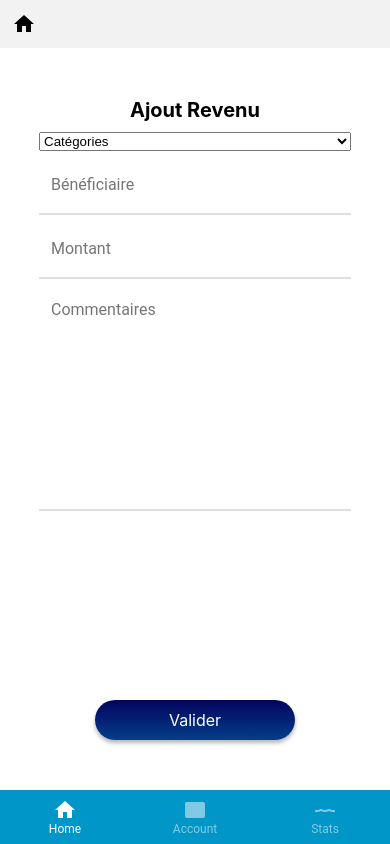
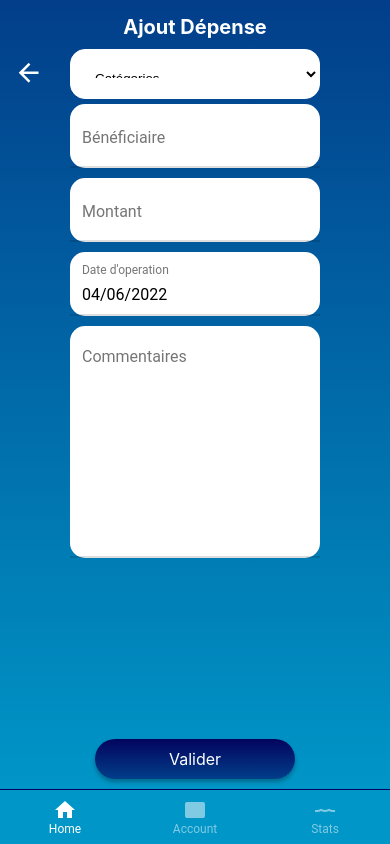
Before and after one commit to GaelTesson/bank, a React Native app: screen /Payments in a window 390 px wide. Built offline with nearby package versions, Linux system fonts and the light colour scheme.

Commit message:
mise en page et test

```diff
--- a/src/components/AjoutDepenses.js
+++ b/src/components/AjoutDepenses.js
@@ -1,4 +1,4 @@
-import { View, StyleSheet, Image, Text, ScrollView, TouchableOpacity} from 'react-native'
+import { View, StyleSheet, Image, Text, ScrollView, TouchableOpacity,SafeAreaView } from 'react-native'
 import React, { useState, useEffect } from 'react'
 import { TextInput } from 'react-native-paper'
 // import Custombutton from '../components/Custombutton'
@@ -10,6 +10,7 @@ import { StatusBar } from 'expo-status-bar'
 import { LinearGradient } from 'expo-linear-gradient'
 import { IconButton } from 'react-native-paper'
 import { GlobalContext } from '../helpers/GlobalContext'
+
 
 
 const AjoutDepenses = () => {
@@ -78,15 +79,26 @@ const AjoutDepenses = () => {
         }
     }
 
+    const navigation = useNavigation()
 
     return (
         <View style={styles.container}>
-            <StatusBar style="auto" />
-            <Text style={styles.label}>Ajout Revenu</Text>
+            <LinearGradient colors={['#023e8a', '#0096c7']} style={styles.background} />
+            <SafeAreaView />
+            <IconButton onPress={() =>
+                navigation.navigate('Home')
+            } icon="arrow-left"
+                size={30}
+                color="#fff"
+                style={styles.icon}
+                />
+            <Text style={styles.label}>Ajout Dépense</Text>
             <View style={styles.groupInput}>
                 <ScrollView>
                 <Picker
                         selectedValue={categories}
+                        style={{ backgroundColor: '#fff', borderRadius: 15, borderColor: '#fff', borderWidth: 1,width: 250, height: 50, justifyContent: 'center', alignItems: 'center',padding:20 }}
+
                         onValueChange={(itemValue, itemIndex) => {
                             checkCategories(itemValue)
                         }}
@@ -121,12 +133,13 @@ const AjoutDepenses = () => {
                         onChangeText={(text) => setAmmount(text)}
                         onBlur={() => checkAmmount()}
                         onFocus={() => checkAmmount()}
+                        borderRadius={15}
                     />
                     <Text style={styles.error}>{errors?.ammount}</Text>
 
 
 
-                    {/* <TextInput
+                     <TextInput
                         style={styles.input}
                         label="Date d'operation"
                         value={dayjs(operationDate).format('DD/MM/YYYY')}
@@ -135,8 +148,8 @@ const AjoutDepenses = () => {
                         onFocus={() => {
                             setDateTimeShow(true)
                         }}
-                    /> */}
-                    {/* {dateTimeShow && (
+                    />
+                     {dateTimeShow && (
                         <DateTimePicker
                             mode="date"
                             value={new Date()}
@@ -146,7 +159,7 @@ const AjoutDepenses = () => {
                                 setOperationDate(date)
                             }}
                         />
-                    )} */}
+                    )}
 
                     <TextInput
                         multiline
@@ -155,13 +168,14 @@ const AjoutDepenses = () => {
                         onChangeText={(comment) => setComment(comment)}
                         value={comment}
                         placeholder="Commentaires"
+                        width={300}
                     />
                 </ScrollView>
                 <TouchableOpacity
                     onPress={() =>
-          navigation.push('Payments')
+                        navigation.push('Home')
                     }
-        style={{ marginTop: 10, alignContent:'center', alignItems:'center', marginTop:20 }}>
+                    style={{ marginTop: 10, alignContent: 'center', alignItems: 'center', marginTop: 20 }}>
                     <LinearGradient colors={['#03045e', '#023e8a',]} style={styles.button2}>
                         <Text style={{ color: 'white', fontSize: 16 }}>Valider</Text>
                     </LinearGradient>
@@ -180,35 +194,55 @@ const styles = StyleSheet.create({
     },
     container: {
         flex: 1,
-        backgroundColor: '#FFF',
         alignItems: 'center',
         justifyContent: 'center',
+        backgroundColor: '#03045e',
+        justifyContent: 'center',
+        alignItems: 'center',
+
     },
     groupInput: {
         flex: 1,
         width: '80%',
+        color: '#fff',
+        height: '100%',
+        alignSelf: 'center',
+        justifyContent: 'center',
+        alignItems: 'center',
+
+
     },
     noAccount: {
         alignSelf: 'center',
     },
     input: {
-        backgroundColor: 'none',
+
+        color: '#fff',
+        textDecorationStyle: 'solid',
+        textDecorationColor: '#fff',
+        backgroundColor: '#fff',
+        borderRadius: 15,
+        borderTopRightRadius: 15,
+        borderTopLeftRadius: 15,
+        marginBottom: 5,
+        marginTop: 5,
     },
     create: {
         color: 'blue',
     },
     error: {
-        color: 'crimson',
+        color: '#ade8f4',
     },
     label: {
         fontSize: 20,
         fontWeight: 'bold',
         marginBottom: 10,
         marginTop: 0,
-        paddingTop: 50,
+        paddingTop: 15,
         alignContent: 'center',
         alignItems: 'center',
         justifyContent: 'center',
+        color: 'white',
     },
     background: {
         position: 'absolute',
@@ -218,11 +252,12 @@ const styles = StyleSheet.create({
         height: '100%',
     },
     button2: {
-        marginBottom: 50,
+        marginBottom: 10,
         padding: 10,
         width: 200,
         alignItems: 'center',
         borderRadius: 25,
+        alignContent: 'center',
 
         shadowColor: "#000",
         shadowOffset: {
@@ -234,9 +269,8 @@ const styles = StyleSheet.create({
     },
     icon: {
         position: 'absolute',
-        top: 42,
-        left: 10,
+        top: 44,
+        left: 0,
         color: '#fff',
     }
-
 })
--- a/src/components/AjoutRevenus.js
+++ b/src/components/AjoutRevenus.js
@@ -143,7 +143,6 @@ const AjoutRevenu = () => {
 
                     <TextInput
                         style={styles.input}
-
                         label="Date d'operation"
                         value={dayjs(operationDate).format('DD/MM/YYYY')}
                         onChangeText={() => { }}
--- a/src/navigation/BottomTabNavigation.js
+++ b/src/navigation/BottomTabNavigation.js
@@ -35,12 +35,13 @@ const BottomTabNavigation = () => {
         elevation: 8,
         shadowColor: '#000',
         alignSelf: 'center',
-        borderRadius: 15,
         shadowOffset: { width: 0, height: 2 },
         shadowOpacity: 0.8,
         shadowRadius: 2,
         elevation: 5,
         width: '100%',
+        borderTopColor: '#03045e',
+        borderTopWidth: 1,
 
       }}
 
--- a/src/screens/AddPaymentsScreen.js
+++ b/src/screens/AddPaymentsScreen.js
@@ -9,10 +9,6 @@ const AddPaymentsScreen = () => {
   return (
     <View style={{flex:1}}>
 
-      <IconButton onPress={()=>
-      navigation.navigate('Home')
-      } icon="home"/>
-
       <AjoutDepenses/>
 
     </View>
--- a/src/screens/HomeScreen.js
+++ b/src/screens/HomeScreen.js
@@ -50,9 +50,9 @@ const HomeScreen = ({ navigation }) => {
           style={{ height: 50,
                     width: 250,
                     backgroundColor: 'white',
-                     marginTop: 60,
-                     backfaceVisibility: 'hidden',
-                     borderRadius: 15,
+                    marginTop: 60,
+                    backfaceVisibility: 'hidden',
+                    borderRadius: 15,
                       justifyContent: 'center',
                       alignContent: 'center',
                       padding:20 }}>
@@ -72,23 +72,22 @@ const HomeScreen = ({ navigation }) => {
 
 
 
-    <View style={{ flex: 2, flexDirection:'row' }}>
+    <View style={{ flex: 1, flexDirection:'row', alignItems:'center',}}>
       <TouchableOpacity
         onPress={() =>
           navigation.push('Income')
         }>
         <LinearGradient colors={['#03045e', '#023e8a']} style={styles.button1}>
-          <Text style={{ color: 'white', fontSize: 16,justifyContent:'center', textAlign:'center' }}>Ajout{"\n"}Revenu</Text>
+          <Text style={{ color: 'white', fontSize: 16, textAlign:'center' }}>Ajout{"\n"}Revenu</Text>
         </LinearGradient>
       </TouchableOpacity>
 
       <TouchableOpacity
         onPress={() =>
           navigation.push('Payments')
-        }
-        style={{ marginTop: 10 }}>
+        }>
         <LinearGradient colors={['#03045e', '#023e8a']} style={styles.button2}>
-          <Text style={{ color: 'white', fontSize: 16,justifyContent:'center', textAlign:'center' }}>Ajout{"\n"}Dépenses</Text>
+          <Text style={{ color: 'white', fontSize: 16, textAlign:'center' }}>Ajout{"\n"}Dépenses</Text>
         </LinearGradient>
       </TouchableOpacity>
     </View>
@@ -107,14 +106,13 @@ const styles = StyleSheet.create({
     marginHorizontal: 20,
     borderRadius: 10,
     backgroundColor: 'white',
+    marginRight: 40,
 
   },
 
   button2: {
-    padding: 10,
     width: 120,
     height: 120,
-    alignItems: 'center',
     borderRadius: 100,
     justifyContent: 'center',
 
@@ -125,9 +123,9 @@ const styles = StyleSheet.create({
     },
     shadowOpacity: 0.29,
     shadowRadius: 4.65,
+    marginLeft: 60,
   },
   button1: {
-    padding: 10,
     width: 120,
     height: 120,
     alignItems: 'center',
```
Lines whose indentation alone changed are shown as unchanged.
